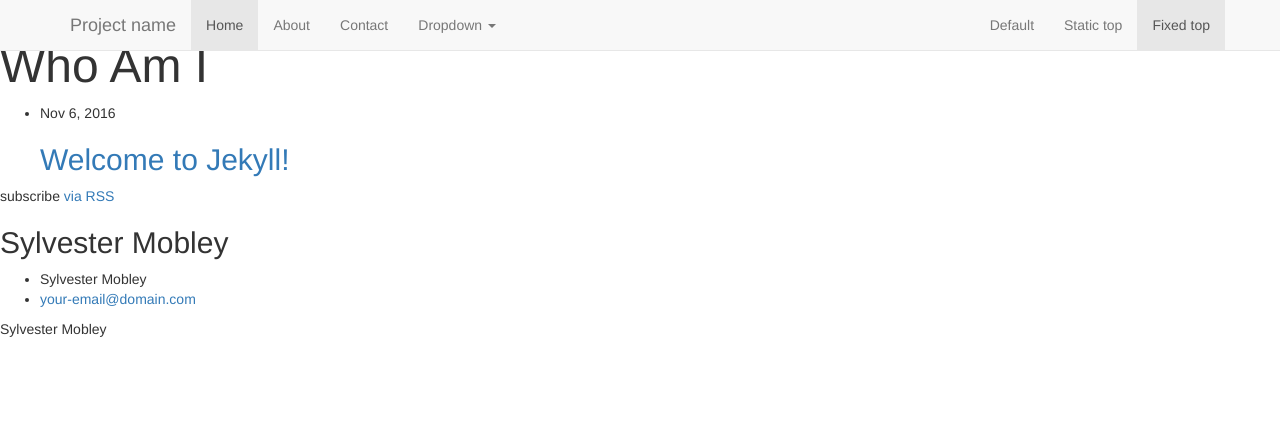
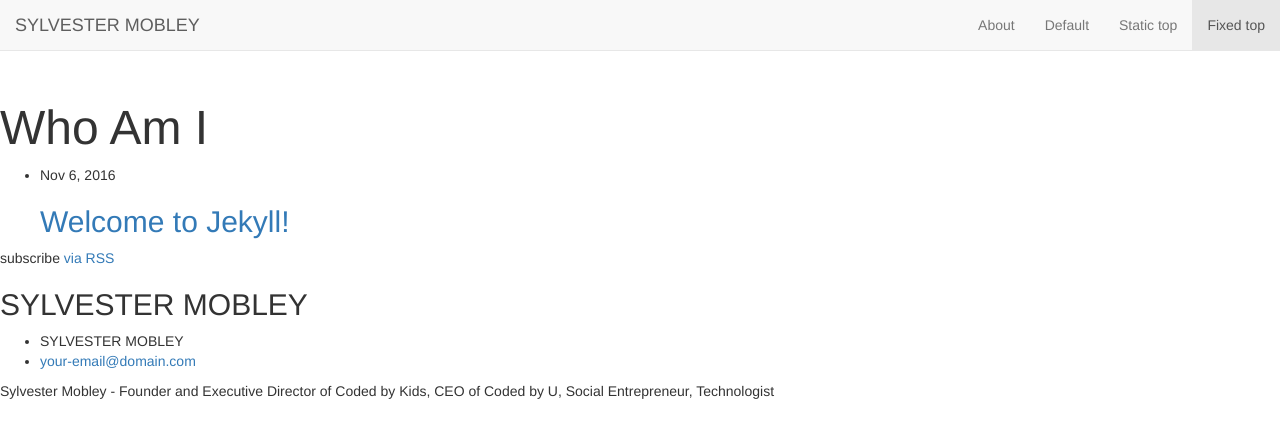
Before and after one commit to smobleyii/sylvestermobley, a Jekyll site: the page built from index.html, in a window 1280 px wide. Shown: the top 438 px of the page. Built offline with Jekyll 4.4.1, drawn with Linux system fonts in a browser that asks for light colours.

Commit message:
modified header navbar css

```diff
--- a/_config.yml
+++ b/_config.yml
@@ -6,10 +6,10 @@
 # 'jekyll serve'. If you change this file, please restart the server process.
 
 # Site settings
-title: Sylvester Mobley
+title: SYLVESTER MOBLEY
 email: your-email@domain.com
 description: > # this means to ignore newlines until "baseurl:"
-  Sylvester Mobley
+  Sylvester Mobley - Founder and Executive Director of Coded by Kids, CEO of Coded by U, Social Entrepreneur, Technologist
 baseurl: "" # the subpath of your site, e.g. /blog
 url: "http://sylvestermobley.com" # the base hostname & protocol for your site
 twitter_username: jekyllrb
--- a/_includes/head.html
+++ b/_includes/head.html
@@ -7,7 +7,7 @@
   <meta name="description" content="{% if page.excerpt %}{{ page.excerpt | strip_html | strip_newlines | truncate: 160 }}{% else %}{{ site.description }}{% endif %}">
 
   <link rel="stylesheet" href="https://maxcdn.bootstrapcdn.com/bootstrap/3.3.7/css/bootstrap.min.css" >
-  <link rel="stylesheet" href="{{ "css/main.css" | prepend: site.baseurl }}">
+  <link rel="stylesheet" href="css/main.css">
   <link rel="canonical" href="{{ page.url | replace:'index.html','' | prepend: site.baseurl | prepend: site.url }}">
   <link rel="alternate" type="application/rss+xml" title="{{ site.title }}" href="{{ "/feed.xml" | prepend: site.baseurl | prepend: site.url }}">
 </head>
--- a/_includes/header.html
+++ b/_includes/header.html
@@ -1,8 +1,6 @@
 <header class="site-header">
 
   <div class="wrapper">
-
-    <a class="site-title" href="{{ site.baseurl }}/">{{ site.title }}</a>
 
     <nav class="navbar navbar-default navbar-fixed-top">
       <div class="container">
@@ -13,11 +11,10 @@
             <span class="icon-bar"></span>
             <span class="icon-bar"></span>
           </button>
-          <a class="navbar-brand" href="#">Project name</a>
+          <a class="navbar-brand" href="{{ site.baseurl }}/">{{ site.title }}</a>
         </div>
         <div id="navbar" class="navbar-collapse collapse">
-          <ul class="nav navbar-nav">
-            <li class="active"><a href="#">Home</a></li>
+          <ul class="nav navbar-nav navbar-right">
             <li>
                 {% for my_page in site.pages %}
                   {% if my_page.title %}
@@ -25,21 +22,6 @@
                   {% endif %}
                 {% endfor %}
             </li>
-            <li><a href="#contact">Contact</a></li>
-            <li class="dropdown">
-              <a href="#" class="dropdown-toggle" data-toggle="dropdown" role="button" aria-haspopup="true" aria-expanded="false">Dropdown <span class="caret"></span></a>
-              <ul class="dropdown-menu">
-                <li><a href="#">Action</a></li>
-                <li><a href="#">Another action</a></li>
-                <li><a href="#">Something else here</a></li>
-                <li role="separator" class="divider"></li>
-                <li class="dropdown-header">Nav header</li>
-                <li><a href="#">Separated link</a></li>
-                <li><a href="#">One more separated link</a></li>
-              </ul>
-            </li>
-          </ul>
-          <ul class="nav navbar-nav navbar-right">
             <li><a href="../navbar/">Default</a></li>
             <li><a href="../navbar-static-top/">Static top</a></li>
             <li class="active"><a href="./">Fixed top <span class="sr-only">(current)</span></a></li>
--- a/css/main.css
+++ b/css/main.css
@@ -6,3 +6,19 @@
 h1{
   font-size: 48px;
 }
+
+.home{
+  padding: 82px 0 0 0;
+}
+
+@media (min-width: 992px){
+  .container {
+      width: 100%;
+  }
+}
+
+@media (min-width: 768px){
+  .container {
+      width: 100%;
+  }
+}
```
